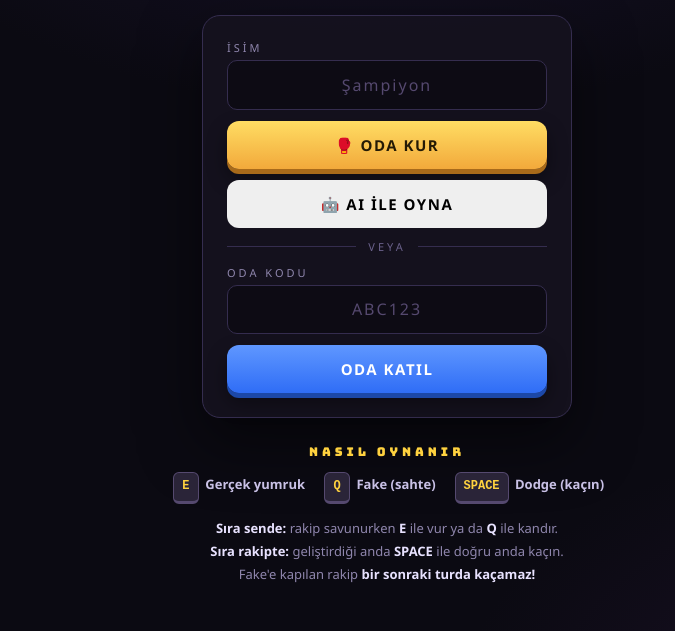
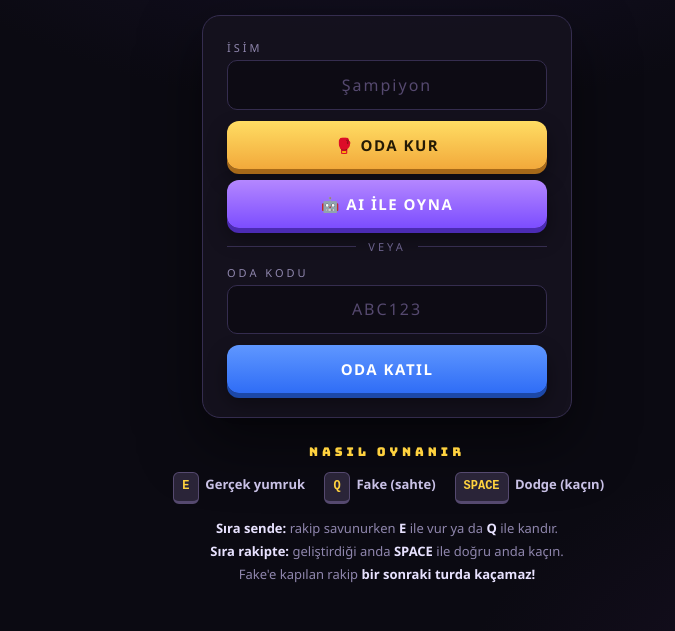
Before and after one commit to ReinhardVanAstrea132/yumruk, a plain HTML site: page index.html in a window 1280 px wide. Shown: the part 169-800 px from the top of the page, without its empty margins (253-928 px from the left). Drawn offline with Linux system fonts and the light colour scheme.

Commit message:
Update style.css

```diff
--- a/style.css
+++ b/style.css
@@ -75,6 +75,13 @@ button, input { font-family: inherit; }
   box-shadow: 0 5px 0 #1c48a8, 0 10px 20px rgba(0, 0, 0, .4);
 }
 .btn-alt:not(:disabled):active { box-shadow: 0 2px 0 #1c48a8; }
+
+.btn-ai {
+  background: linear-gradient(180deg, #b487ff, #7c4dff);
+  color: #fff;
+  box-shadow: 0 5px 0 #4b2bb3, 0 10px 20px rgba(0, 0, 0, .4);
+}
+.btn-ai:not(:disabled):active { box-shadow: 0 2px 0 #4b2bb3; }
 
 .btn-ghost {
   background: transparent;
```
